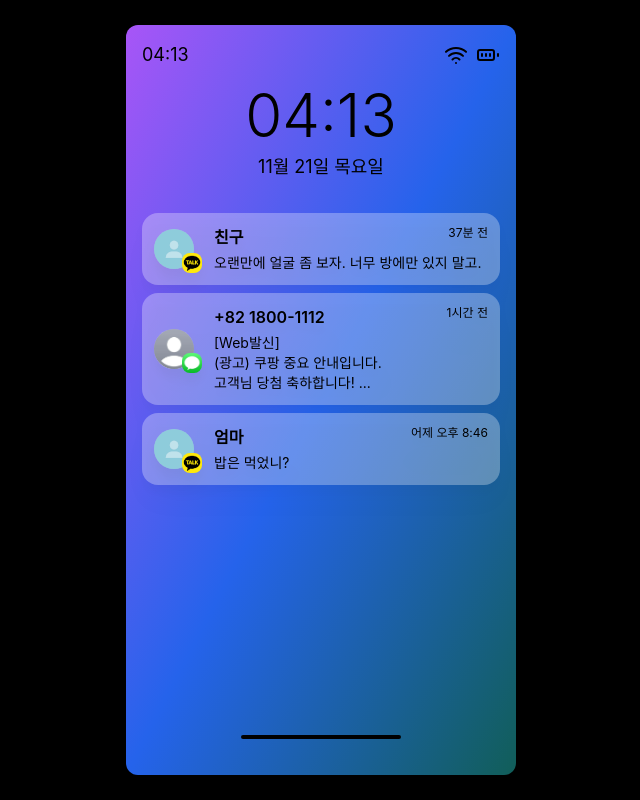
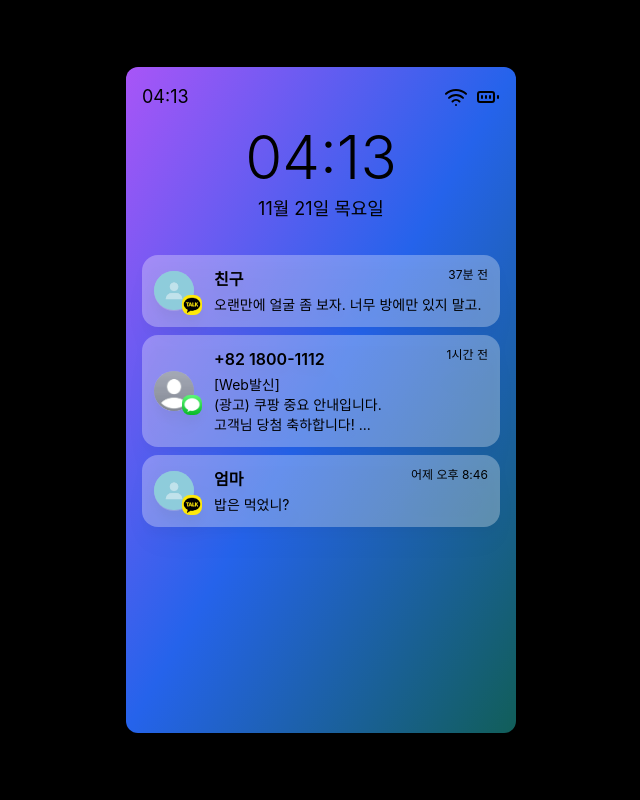
Before and after one commit to SeohyunLilyChoi/instell, a React (Vite) app: page / in a window 1280 px wide. Shown: the whole page, without its empty margins (319-959 px from the left). Built offline with nearby package versions, Linux system fonts and the light colour scheme; a web font is replaced by a local one.

Commit message:
fix screen size

```diff
--- a/src/LockScreen.tsx
+++ b/src/LockScreen.tsx
@@ -52,7 +52,7 @@ const NotificationScreen = () => {
 
   return (
     <div className="flex h-screen bg-black justify-center items-center">
-      <div className="flex-col w-[390px] h-[750px] mt-10 mb-10 rounded-xl bg-gradient-to-br from-purple-500 via-blue-600 to-teal-800 p-4 text-black">
+      <div className="flex-col w-[390px] h-5/6 mt-10 mb-10 rounded-xl bg-gradient-to-br from-purple-500 via-blue-600 to-teal-800 p-4 text-black">
         {/* Status Bar */}
         <div className="flex justify-between items-center mb-4">
           <span className="text-lg">
@@ -138,7 +138,6 @@ const NotificationScreen = () => {
             </div>
           ))}
         </div>
-        <div className="mt-[250px] justify-self-center w-40 h-1 bg-black rounded-full mb-6"></div>
       </div>
     </div>
   );
```
